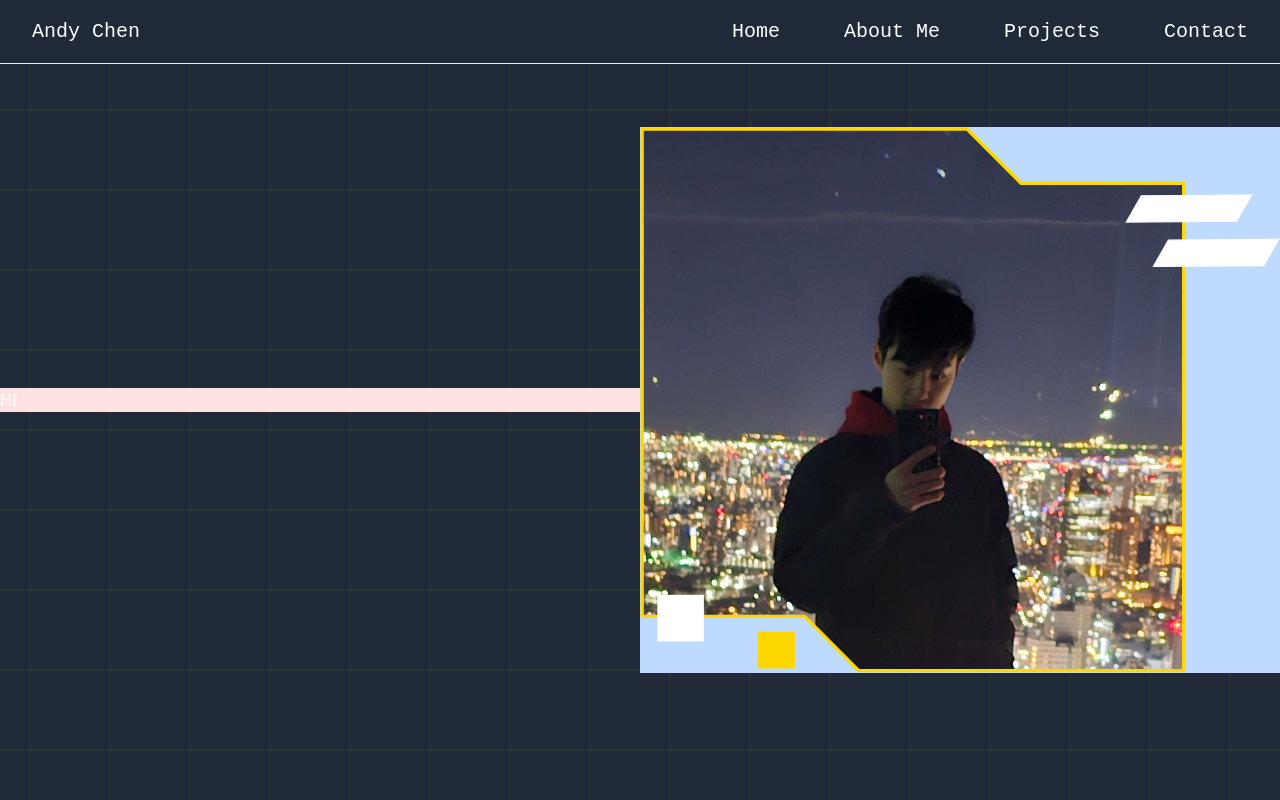
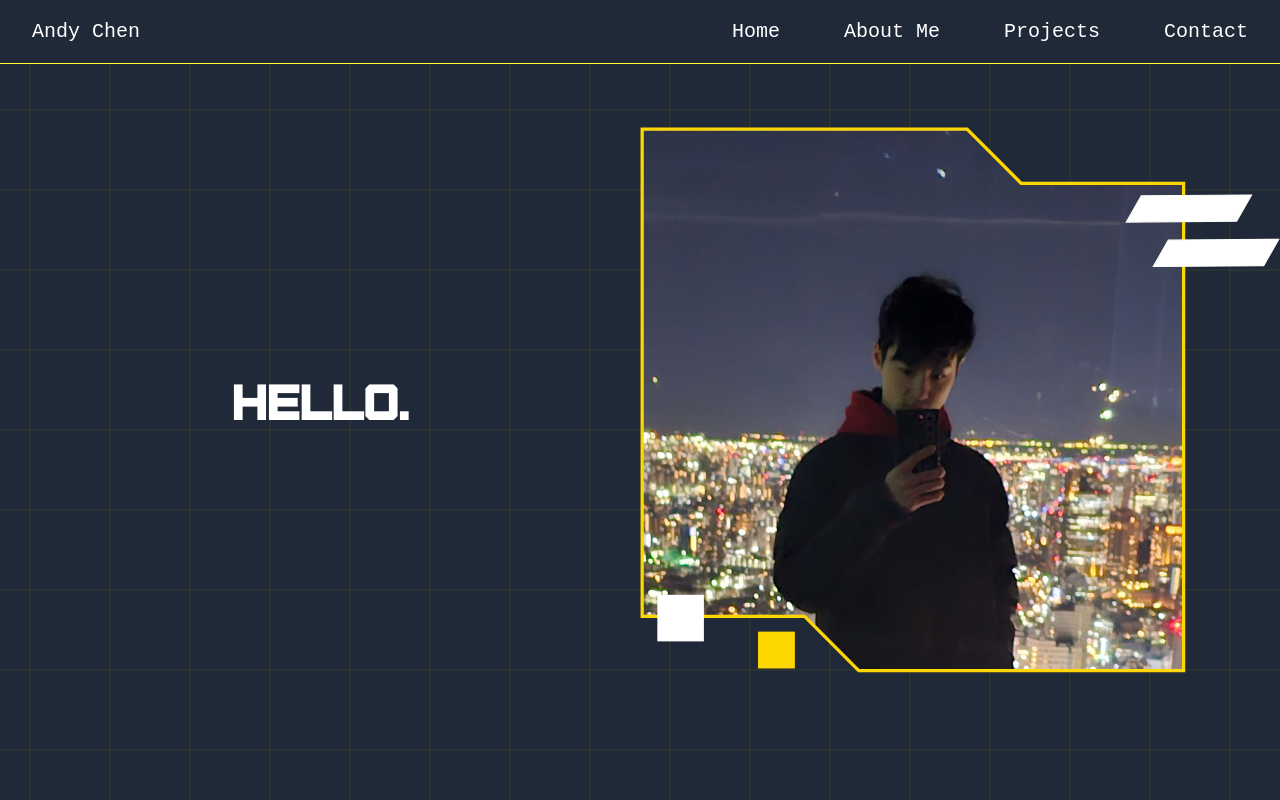
Before and after one commit to andy02chen/portfolio_site, a React (Vite) app in the folder portfolio/: page / in a window 1280 px wide. Built offline with nearby package versions, Linux system fonts and the light colour scheme; a web font is replaced by a local one.

Commit message:
added custom font

```diff
--- a/portfolio/src/Home.tsx
+++ b/portfolio/src/Home.tsx
@@ -4,13 +4,15 @@ import pfp from './assets/pic.jpg';
 export default function Home() {
   return(
     <section className="w-full h-screen flex flex-row justify-center items-center">
-      <div className="w-1/2 bg-red-100 flex flex-1">
-        HI
+      <div className="w-1/2 flex flex-1 items-center justify-center">
+        <h1 className='font-furore font-bold text-5xl'>
+          HELLO.
+        </h1>
       </div>
 
-      <div className="w-1/2 bg-blue-200 flex flex-1 items-center justify-center">
+      <div className="w-1/2 flex flex-1 items-center justify-center">
         {/* PFP */}
-        <svg className='w-2xl auto' viewBox="0 0 591 504" fill="none" xmlns="http://www.w3.org/2000/svg">
+        <svg className='w-3xl auto' viewBox="0 0 591 504" fill="none" xmlns="http://www.w3.org/2000/svg">
           <defs>
             <clipPath id="frameClip">
               <path d="M302 2H2V452H152L202 502H502V52H352L302 2Z"/>
--- a/portfolio/src/index.css
+++ b/portfolio/src/index.css
@@ -15,6 +15,14 @@ html, body {
 
 @theme {
   --font-ubuntu: "Ubuntu Sans Mono", monospace;
+  --font-furore: "Furore", sans-serif;
+}
+
+@font-face {
+  font-family: 'Furore';
+  src: url('./assets/Furore.otf') format('opentype');
+  font-weight: normal;
+  font-style: normal;
 }
 
 
```
Also changed, not shown: portfolio/src/assets/Furore.otf (added).
